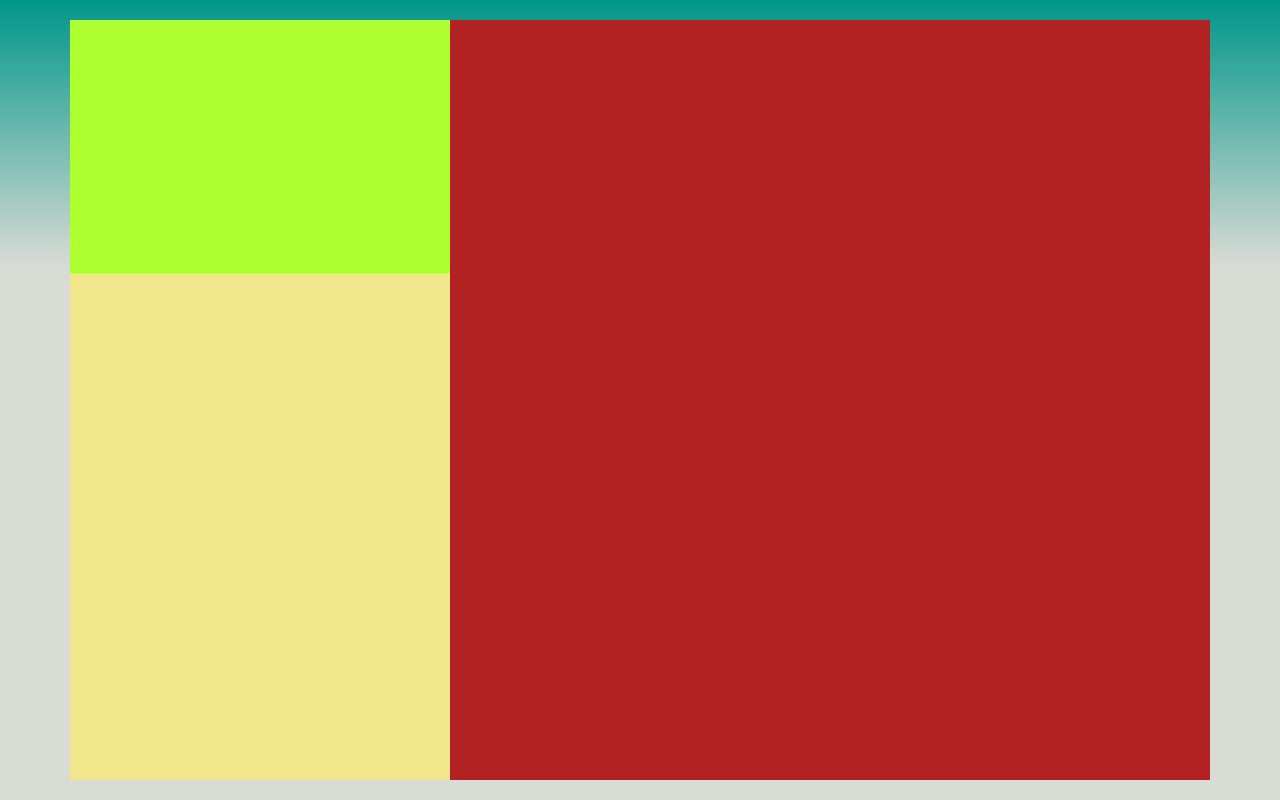
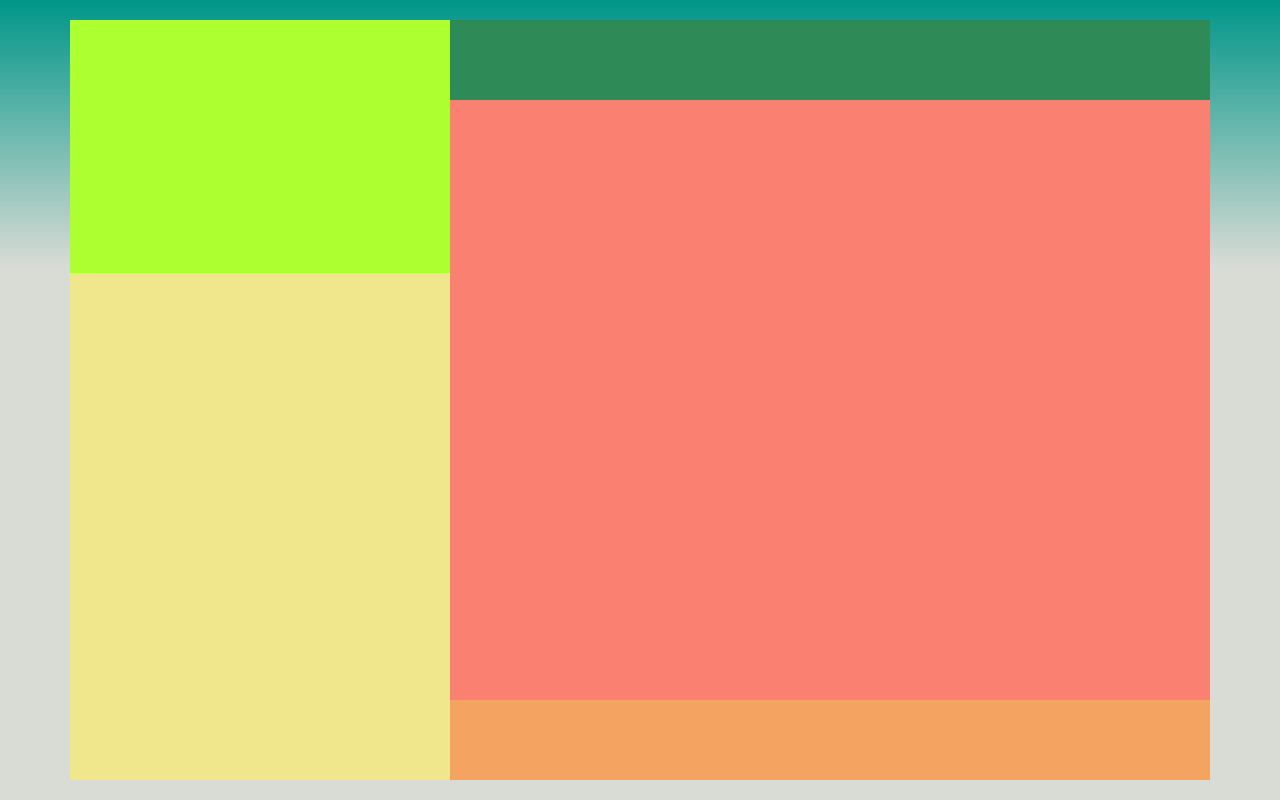
Before and after one commit to SantiGalvan/vue-boolzapp, a plain HTML site: page index.html in a window 1280 px wide. Drawn offline with nearby package versions, Linux system fonts and the light colour scheme.

Commit message:
add sectione header, add chat & add actions

```diff
--- a/css/style.css
+++ b/css/style.css
@@ -52,5 +52,25 @@ main {
 /* Main Section */
 .main-section {
     flex-grow: 1;
-    background-color: firebrick;
+
+    display: flex;
+    flex-direction: column;
 }
+
+.section-header {
+    flex-basis: 80px;
+    background-color: seagreen;
+    flex-shrink: 0;
+}
+
+.chat {
+    flex-grow: 1;
+    background-color: salmon;
+    overflow: auto;
+}
+
+.actions {
+    flex-basis: 80px;
+    flex-shrink: 0;
+    background-color: sandybrown;
+}
--- a/index.html
+++ b/index.html
@@ -52,7 +52,11 @@
                 </nav>
 
                 <!-- Main Section -->
-                <section class="main-section"></section>
+                <section class="main-section">
+                    <header class="section-header"></header>
+                    <div class="chat"></div>
+                    <div class="actions"></div>
+                </section>
             </div>
         </div>
 
```
